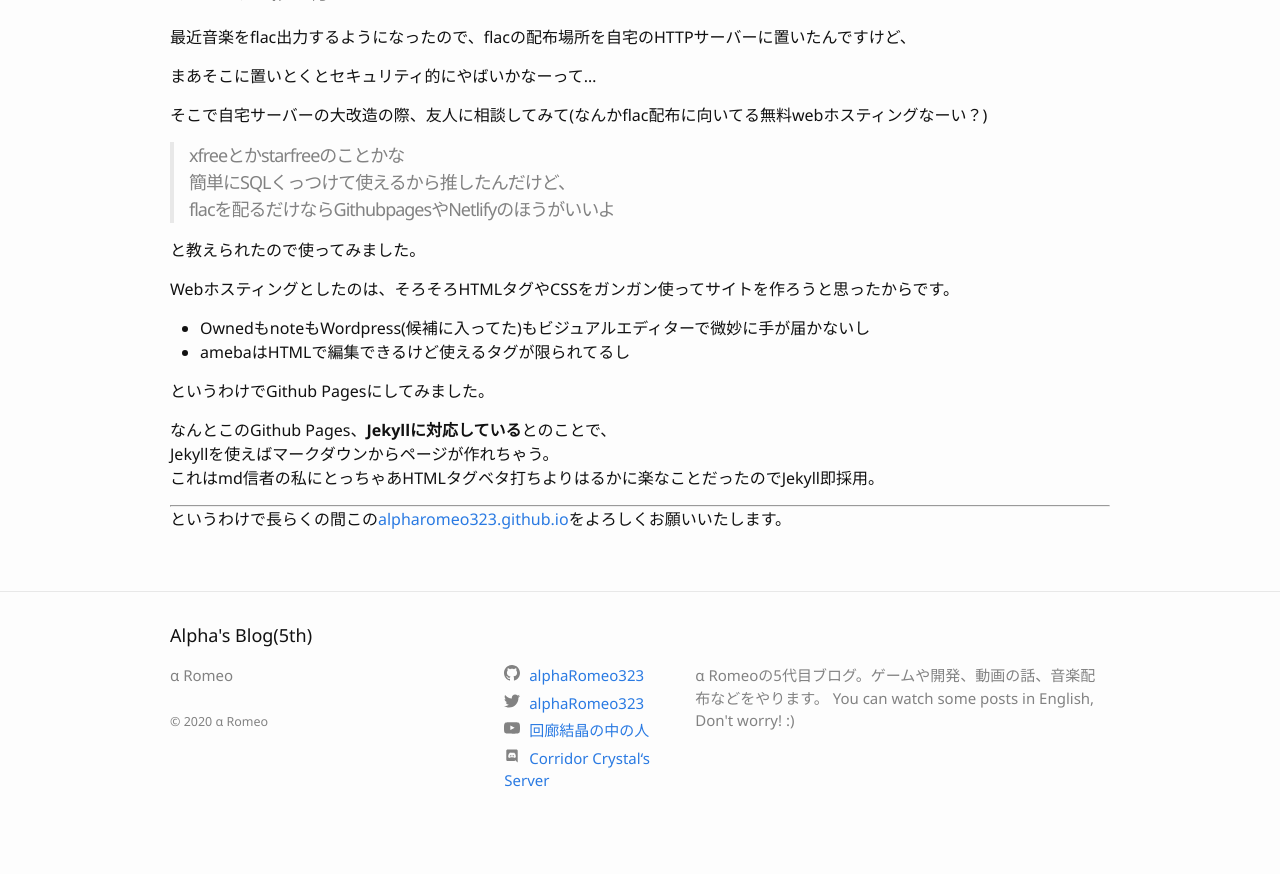
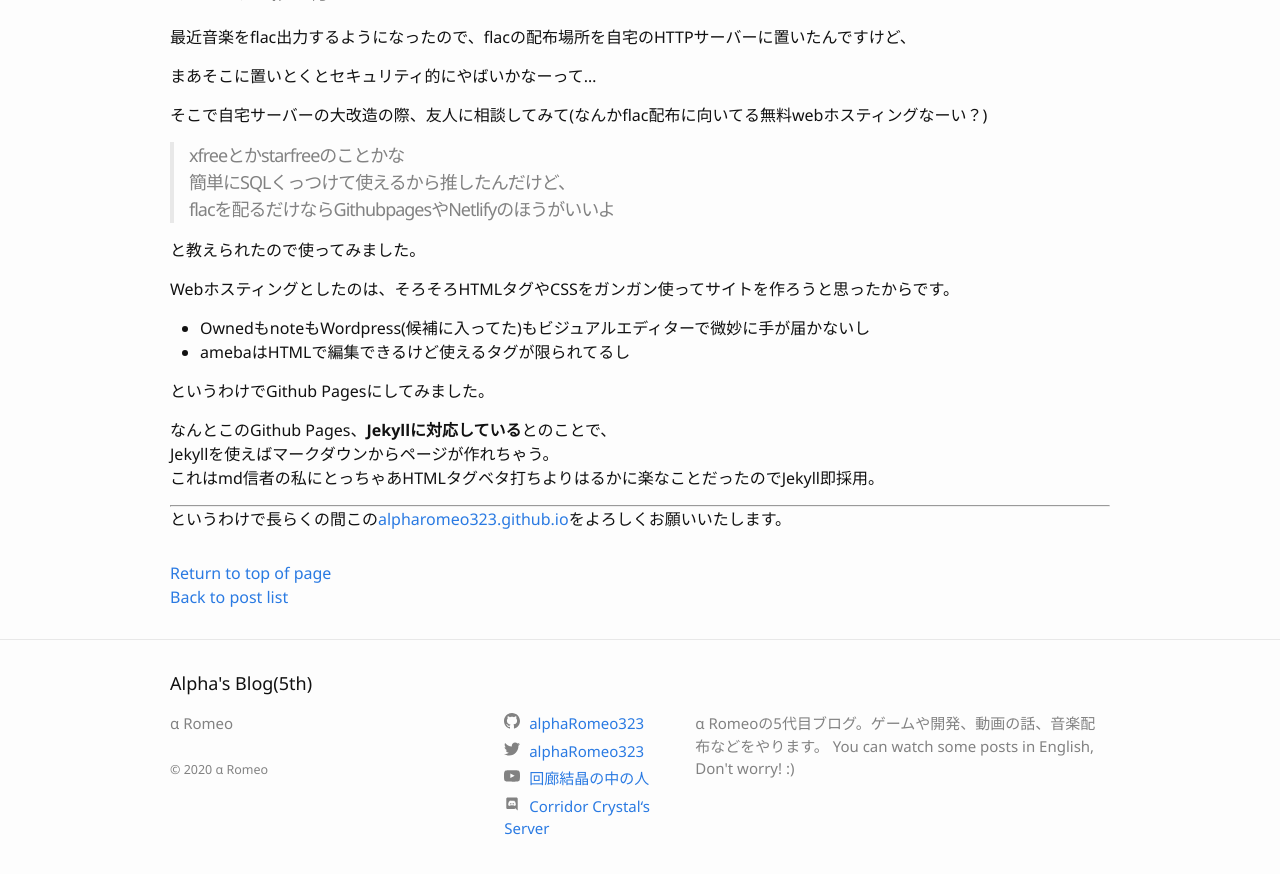
Before and after one commit to alphaRomeo323/alpharomeo323.github.io, a Jekyll site: the page built from _posts/2021-01-07-ブログ移行しました。.md, in a window 1280 px wide and 900 px high, scrolled down 643 px. Shown: the top 874 px of the window. Built offline with Jekyll 4.4.1, drawn with Linux system fonts in a browser that asks for light colours; before the commit the page ends 1495 px from its top, so only the background shows below that.

Commit message:
changed page layout

```diff
--- a/_layouts/page.html
+++ b/_layouts/page.html
@@ -10,6 +10,6 @@
   <div class="post-content">
     {{ content }}
   </div>
-  <a href="#">Return to page top</a><br>
+  <a href="#">Return to top of page</a><br>
   <a href="../">Back</a>
 </article>
--- a/_layouts/post.html
+++ b/_layouts/post.html
@@ -24,4 +24,6 @@
   {%- endif -%}
 
   <a class="u-url" href="{{ page.url | relative_url }}" hidden></a>
+  <a href="#">Return to top of page</a><br>
+  <a href="/">Back to post list</a>
 </article>
```
